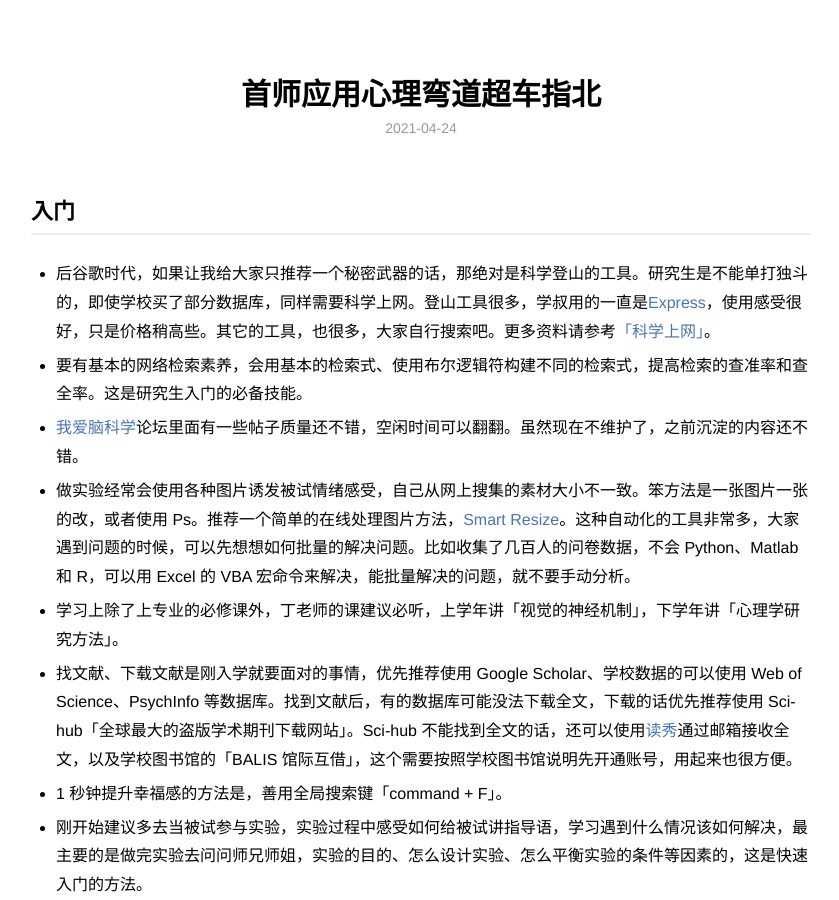
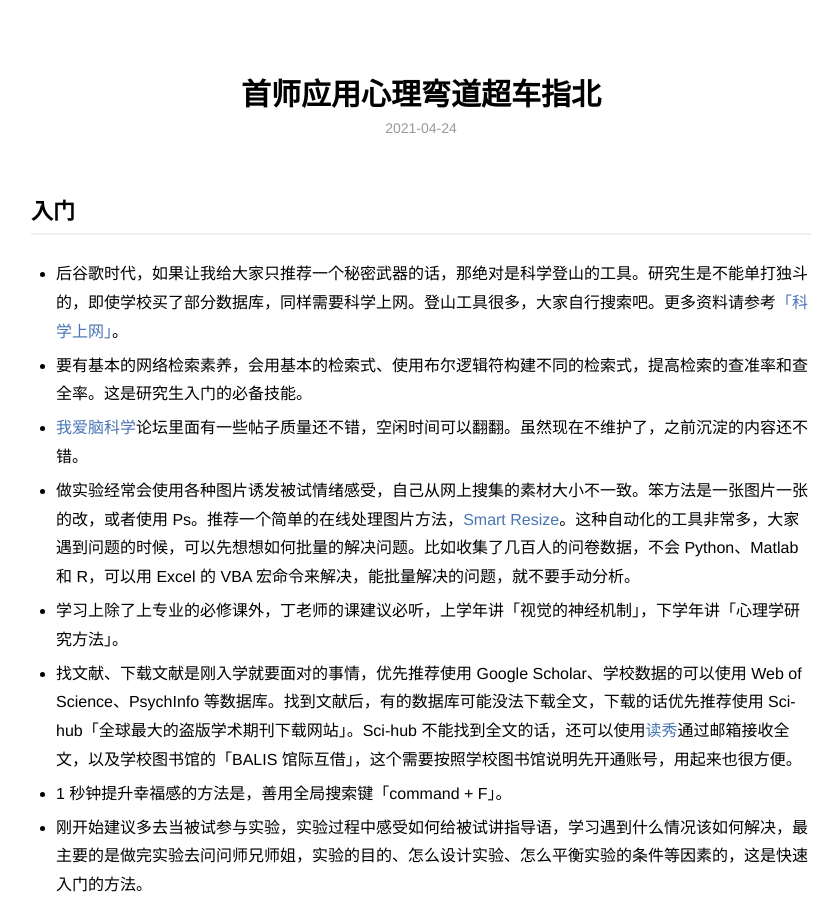
Before and after one commit to zapp926/cnu.github.io, a Jekyll site: the page built from _posts/2021-04-24-updataManual.md, in a window 1280 px wide and 900 px high. Shown: the whole window, without its empty margins (219-1058 px from the left). Built offline with Jekyll 4.4.1, drawn with Linux system fonts in a browser that asks for light colours.

Commit message:
Update 2021-04-24-updataManual.md

```diff
--- a/_posts/2021-04-24-updataManual.md
+++ b/_posts/2021-04-24-updataManual.md
@@ -6,7 +6,7 @@ description: 摆脱人生脚本，实现弯道超车。
 ---
 
 ## 入门
-* 后谷歌时代，如果让我给大家只推荐一个秘密武器的话，那绝对是科学登山的工具。研究生是不能单打独斗的，即使学校买了部分数据库，同样需要科学上网。登山工具很多，学叔用的一直是[Express](https://www.expressrefer.com/refer-a-friend/30-days-free?referrer_id=70513943&utm_campaign=referrals&utm_medium=copy_link&utm_source=referral_dashboard)，使用感受很好，只是价格稍高些。其它的工具，也很多，大家自行搜索吧。更多资料请参考[「科学上网」](https://www.notion.so/ca14b73504a94eff94a3ba522728214a)。
+* 后谷歌时代，如果让我给大家只推荐一个秘密武器的话，那绝对是科学登山的工具。研究生是不能单打独斗的，即使学校买了部分数据库，同样需要科学上网。登山工具很多，大家自行搜索吧。更多资料请参考[「科学上网」](https://www.notion.so/ca14b73504a94eff94a3ba522728214a)。
 * 要有基本的网络检索素养，会用基本的检索式、使用布尔逻辑符构建不同的检索式，提高检索的查准率和查全率。这是研究生入门的必备技能。
 * [我爱脑科学](http://52brain.com)论坛里面有一些帖子质量还不错，空闲时间可以翻翻。虽然现在不维护了，之前沉淀的内容还不错。
 * 做实验经常会使用各种图片诱发被试情绪感受，自己从网上搜集的素材大小不一致。笨方法是一张图片一张的改，或者使用 Ps。推荐一个简单的在线处理图片方法，[Smart Resize](http://www.smartresize.com)。这种自动化的工具非常多，大家遇到问题的时候，可以先想想如何批量的解决问题。比如收集了几百人的问卷数据，不会 Python、Matlab 和 R，可以用 Excel 的 VBA 宏命令来解决，能批量解决的问题，就不要手动分析。
```
